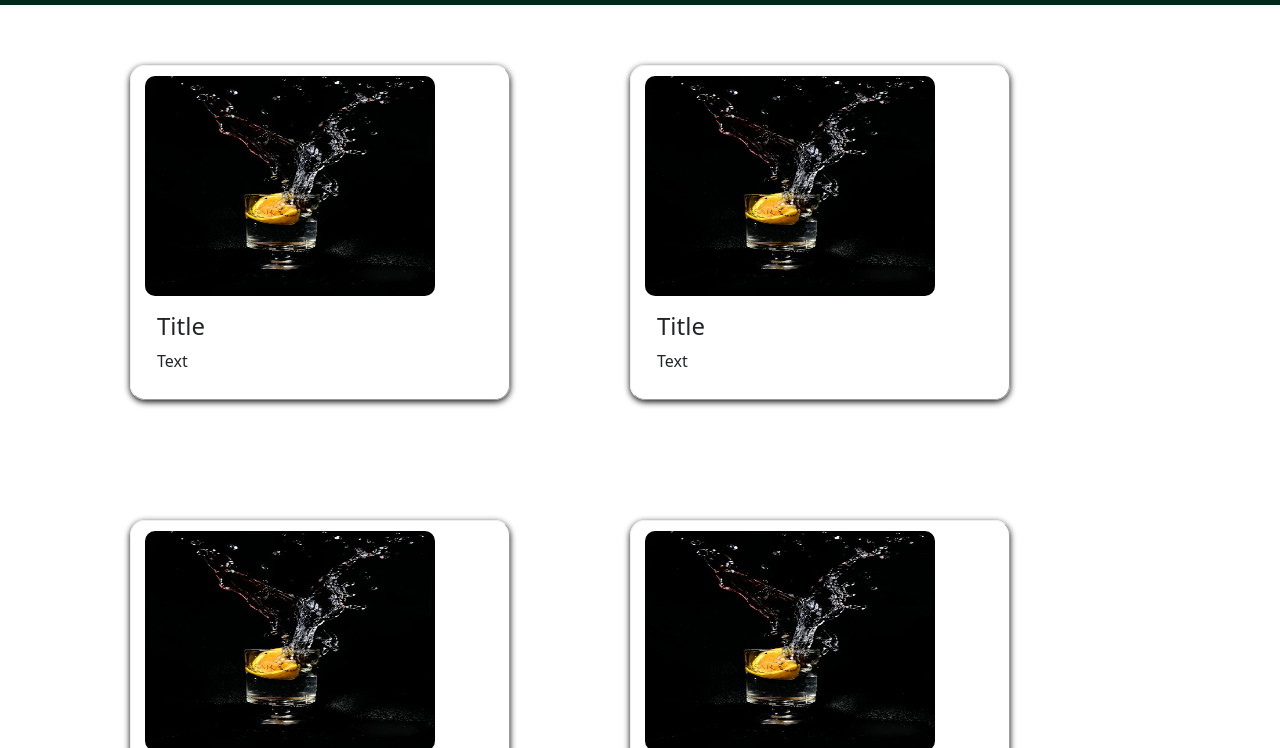
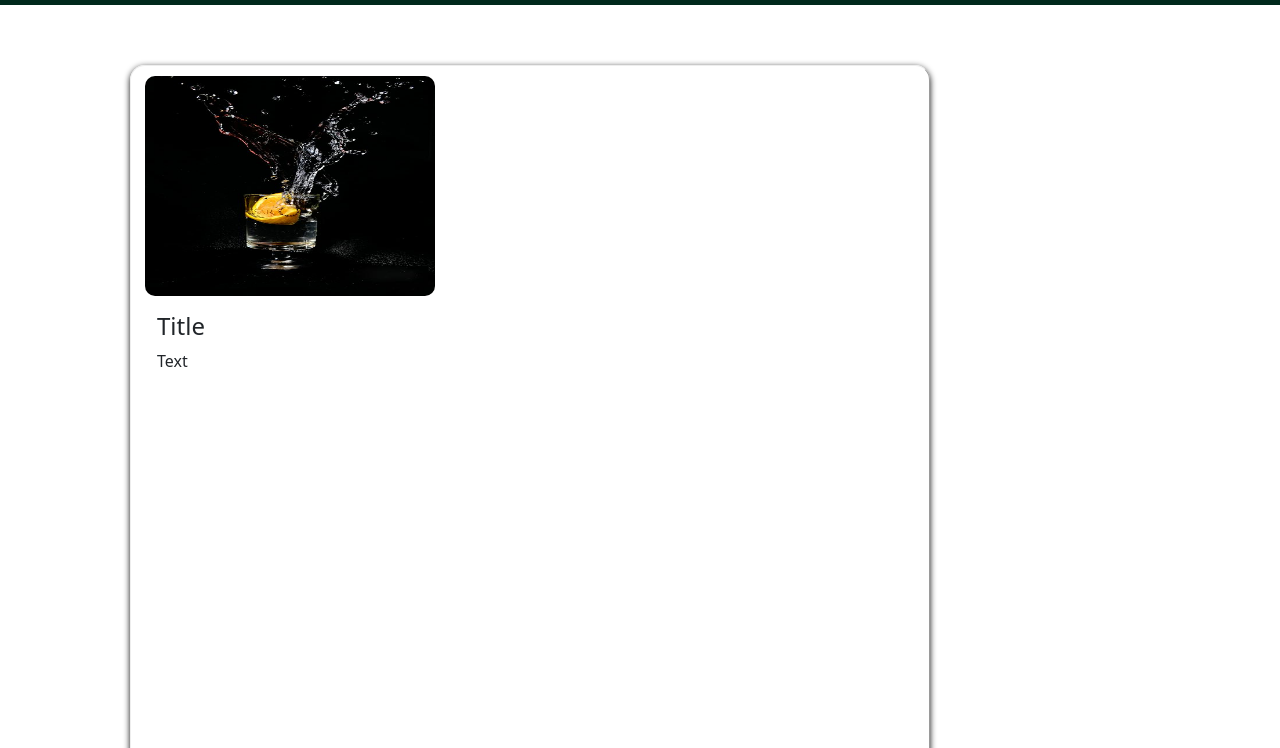
Before and after one commit to Spacedeity/lasco, a plain HTML site: page Accommodations.html in a window 1280 px wide. Shown: the part 51-799 px from the top of the page. Drawn offline with nearby package versions, Linux system fonts and the light colour scheme.

Commit message:
Update Accommodations.css
i made a few modifications

```diff
--- a/Accommodations.css
+++ b/Accommodations.css
@@ -8,6 +8,7 @@ body {
 }
 
 nav {
+  width:100%;
   background-color: #00291C;
 }
 
@@ -61,6 +62,8 @@ a:hover {
 .card {
   margin: 60px;
   padding: 10px;
+  width:800px;
+  height:759px;
   border: solid 1px;
   border-style: outset;
   border-radius: 15px;
```
